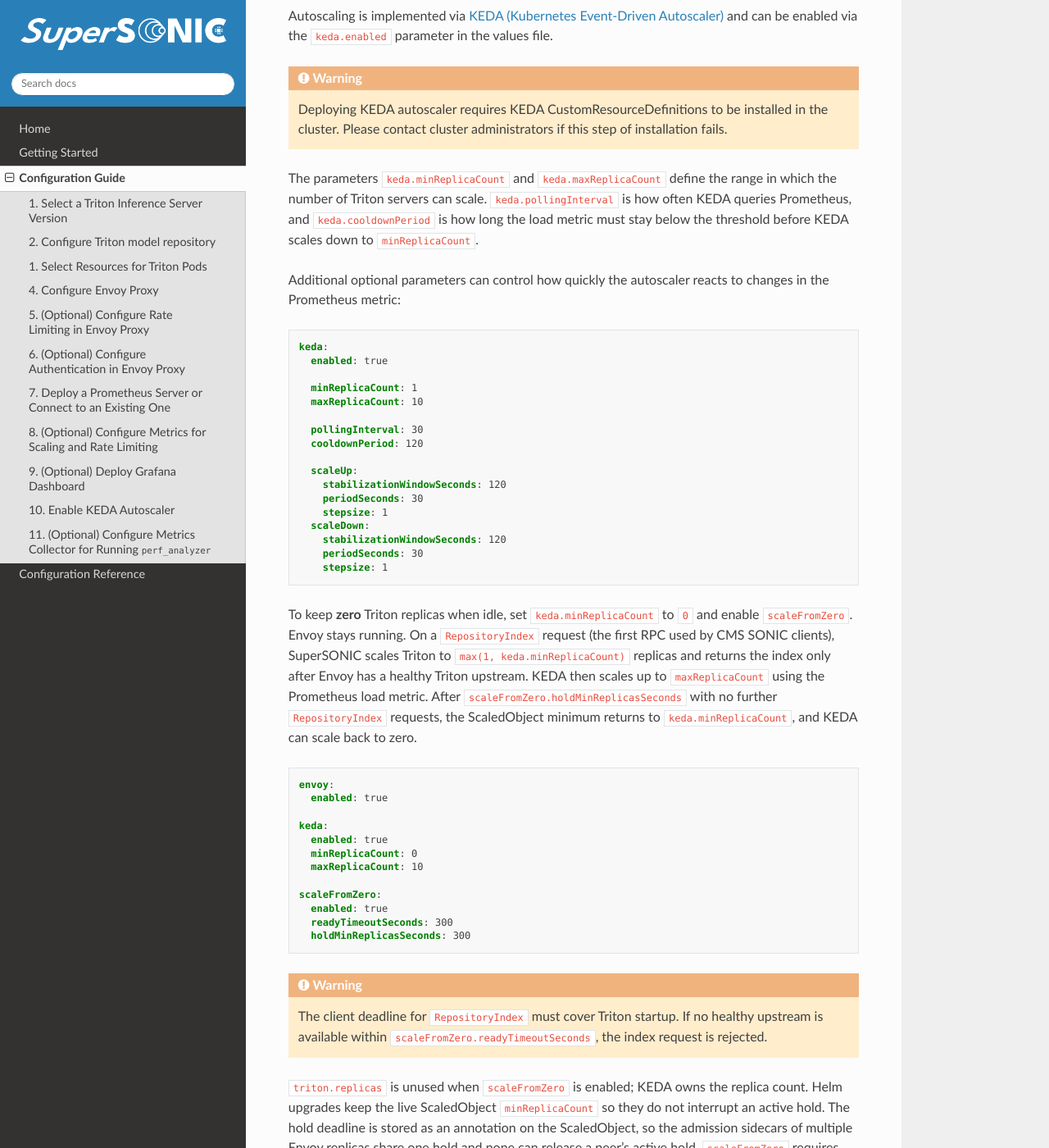
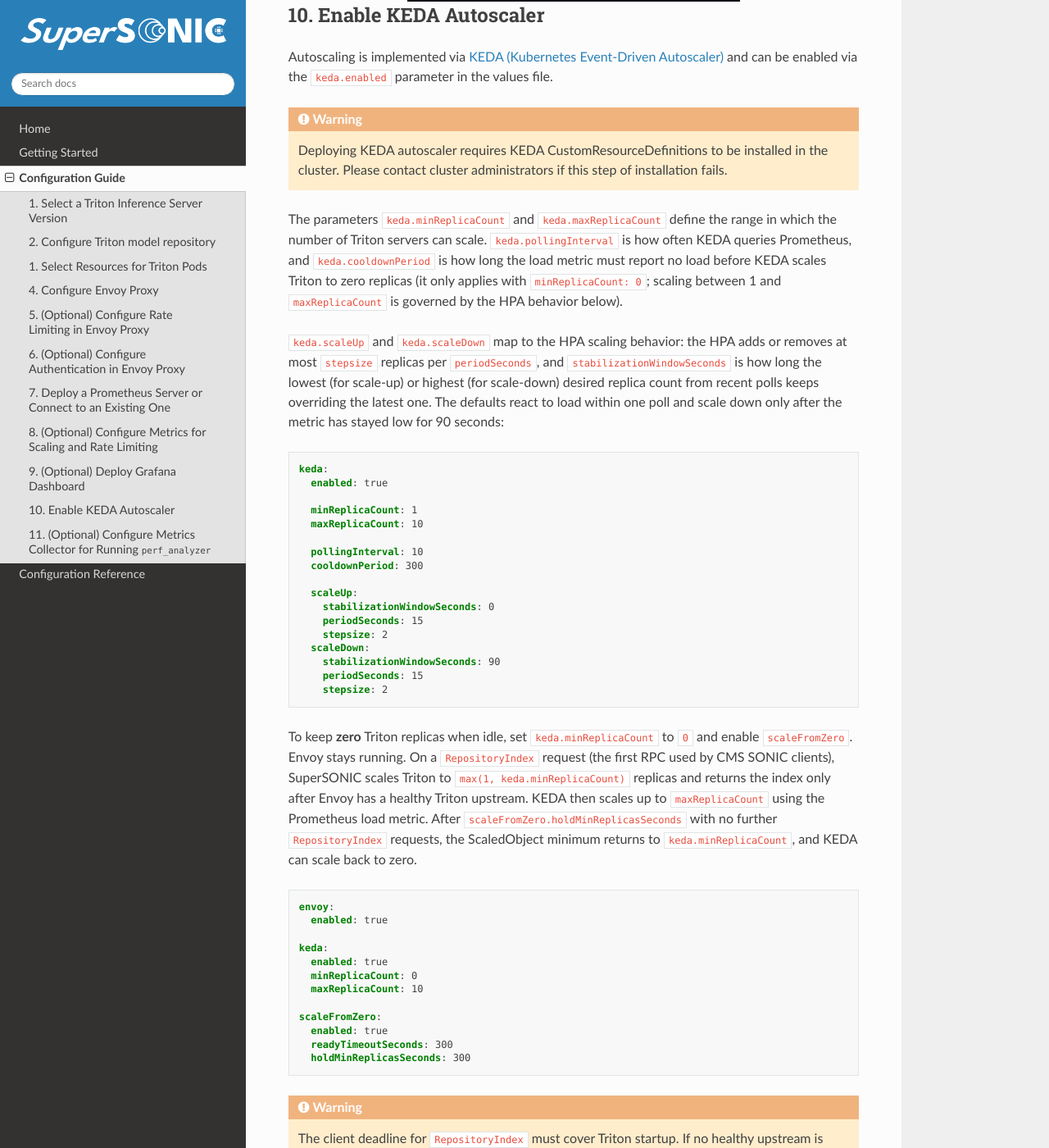
Before and after one commit to fastmachinelearning/SuperSONIC, a Sphinx documentation site: the page built from docs/configuration-guide.rst, in a window 1280 px wide and 1400 px high, scrolled down 7123 px. Shown: the whole window at 82% size. Built offline with Sphinx 7.4.7 and the Read the Docs theme 3.1.0, drawn with Linux system fonts in a browser that asks for light colours; some of the changed text lies outside the part shown.

Commit message:
Tune the scaling metric window, threshold, and KEDA reaction speed
- Default rate() window 1m -> 30s; match the release label exactly
  instead of by regex
- serverLoadThreshold 2 -> 1.5; both threshold schema types integer ->
  number so fractional thresholds pass values validation
- KEDA defaults: pollingInterval 10, cooldownPeriod 300, scaleUp with no
  stabilization and 2 pods per 15s, scaleDown with a 90s window and
  2 pods per 15s
- Document the HPA behavior keys and fix the stale description of the
  rate limiter threshold

Co-Authored-By: Claude Fable 5.1 <noreply@anthropic.com>

```diff
--- a/docs/configuration-guide.rst
+++ b/docs/configuration-guide.rst
@@ -204,7 +204,8 @@ There are two types of rate limiting available in Envoy Proxy: *listener-level*,
   At the moment, this functionality is configured to only reject ``RepositoryIndex`` requests to Triton servers, and it ignores
   any other requests in order not to slow down the inferences.
 
-  The metric and threshold for the Prometheus-based rate limiter are the same as those used for the autoscaler (see Prometheus Configuration).
+  The rate limiter evaluates the autoscaler's scaling metric per healthy Triton replica and rejects
+  ``RepositoryIndex`` requests above ``serverAdmissionThreshold`` (see step 8).
 
 6. (Optional) Configure Authentication in Envoy Proxy
 ======================================================
@@ -318,16 +319,18 @@ are served, and it keeps growing linearly with overload.
 Thresholds
 -----------
 
-- ``serverLoadThreshold`` (default ``2``) — KEDA scales to
-  ``ceil(metric / threshold)`` (``metricType: AverageValue``). ``2`` targets
-  "waiting ≈ serving"; ``1.5`` trades GPUs for latency. The unloaded floor is
+- ``serverLoadThreshold`` (default ``1.5``) — KEDA scales to
+  ``ceil(metric / threshold)`` (``metricType: AverageValue``). ``1.5`` keeps
+  queueing at about half the service time per replica; ``2`` tolerates
+  "waiting ≈ serving" and trades latency for GPUs. The unloaded floor is
   ~1.2–1.3 (network transit), so values below that over-provision.
 - ``serverAdmissionThreshold`` (default ``3``) — Envoy rejects new
   ``RepositoryIndex`` requests when the per-replica metric exceeds it. Kept
   above ``serverLoadThreshold``: the autoscaler settles near its threshold, and
   gating admission there would reject clients during normal operation.
-- ``serverLoadRateInterval`` (default ``1m``) — the ``rate()`` window; keep it
-  at or above 4x the Prometheus scrape interval.
+- ``serverLoadRateInterval`` (default ``30s``) — the ``rate()`` window; keep it
+  at or above 4x the Prometheus scrape interval. The bundled Prometheus scrapes
+  every 5s; use ``1m`` with an external Prometheus that scrapes every 15s.
 
 Custom metrics
 ---------------
@@ -389,10 +392,15 @@ can be enabled via the ``keda.enabled`` parameter in the values file.
 
 The parameters ``keda.minReplicaCount`` and ``keda.maxReplicaCount`` define the range in which
 the number of Triton servers can scale. ``keda.pollingInterval`` is how often KEDA queries
-Prometheus, and ``keda.cooldownPeriod`` is how long the load metric must stay below the
-threshold before KEDA scales down to ``minReplicaCount``.
+Prometheus, and ``keda.cooldownPeriod`` is how long the load metric must report no load before
+KEDA scales Triton to zero replicas (it only applies with ``minReplicaCount: 0``; scaling
+between 1 and ``maxReplicaCount`` is governed by the HPA behavior below).
 
-Additional optional parameters can control how quickly the autoscaler reacts to changes in the Prometheus metric:
+``keda.scaleUp`` and ``keda.scaleDown`` map to the HPA scaling behavior: the HPA adds or
+removes at most ``stepsize`` replicas per ``periodSeconds``, and ``stabilizationWindowSeconds``
+is how long the lowest (for scale-up) or highest (for scale-down) desired replica count from
+recent polls keeps overriding the latest one. The defaults react to load within one poll and
+scale down only after the metric has stayed low for 90 seconds:
 
 .. code-block:: yaml
 
@@ -402,17 +410,17 @@ Additional optional parameters can control how quickly the autoscaler reacts to
      minReplicaCount: 1
      maxReplicaCount: 10
 
-     pollingInterval: 30
-     cooldownPeriod: 120
+     pollingInterval: 10
+     cooldownPeriod: 300
 
      scaleUp:
-       stabilizationWindowSeconds: 120
-       periodSeconds: 30
-       stepsize: 1
+       stabilizationWindowSeconds: 0
+       periodSeconds: 15
+       stepsize: 2
      scaleDown:
-       stabilizationWindowSeconds: 120
-       periodSeconds: 30
-       stepsize: 1
+       stabilizationWindowSeconds: 90
+       periodSeconds: 15
+       stepsize: 2
 
 To keep **zero** Triton replicas when idle, set ``keda.minReplicaCount`` to ``0`` and enable
 ``scaleFromZero``. Envoy stays running. On a ``RepositoryIndex`` request (the first RPC
```
Also changed, not shown: other parts of docs/configuration-guide.rst (+1 -1 lines), docs/.values-table.md (+12 -12 lines), 4 other files.
